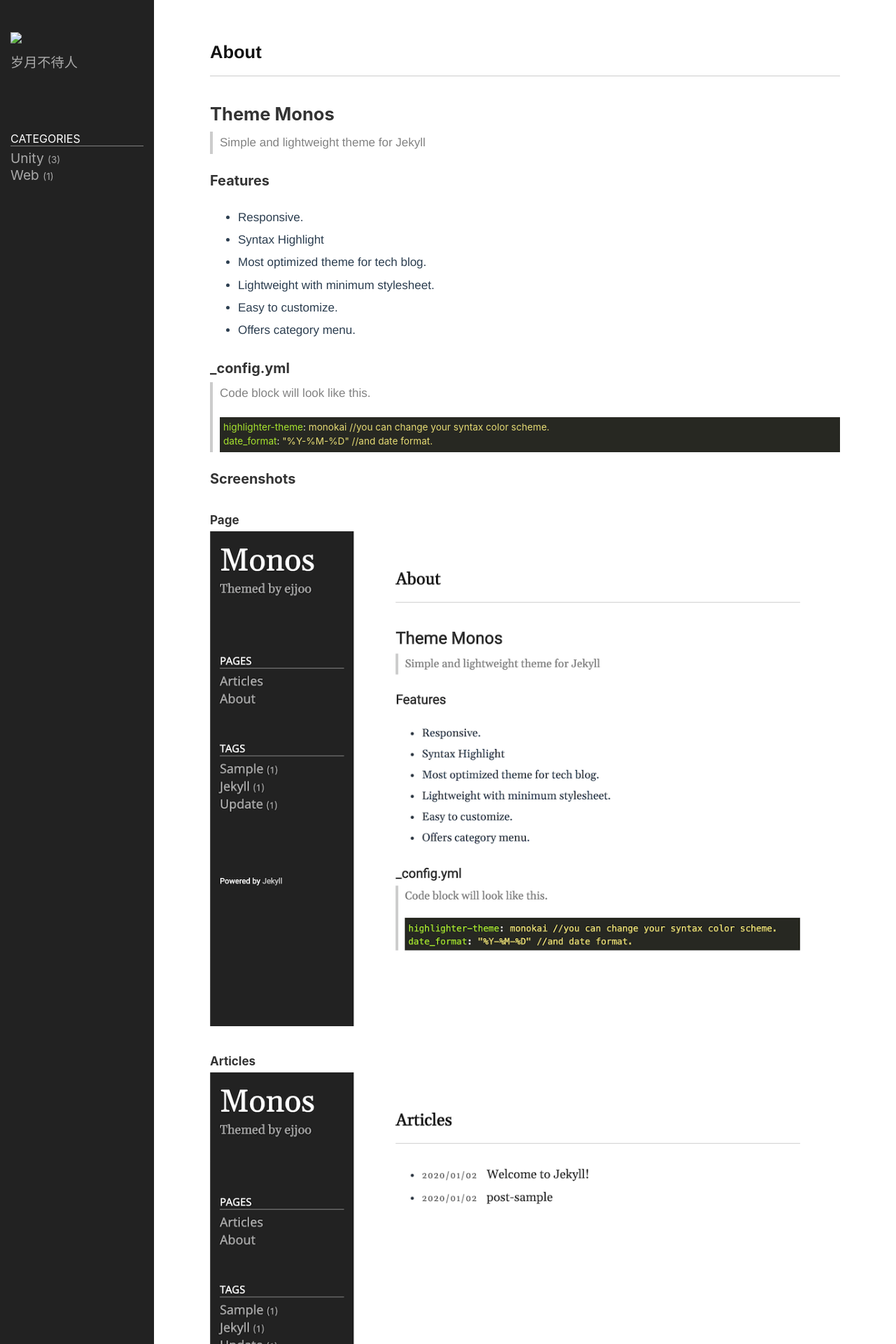
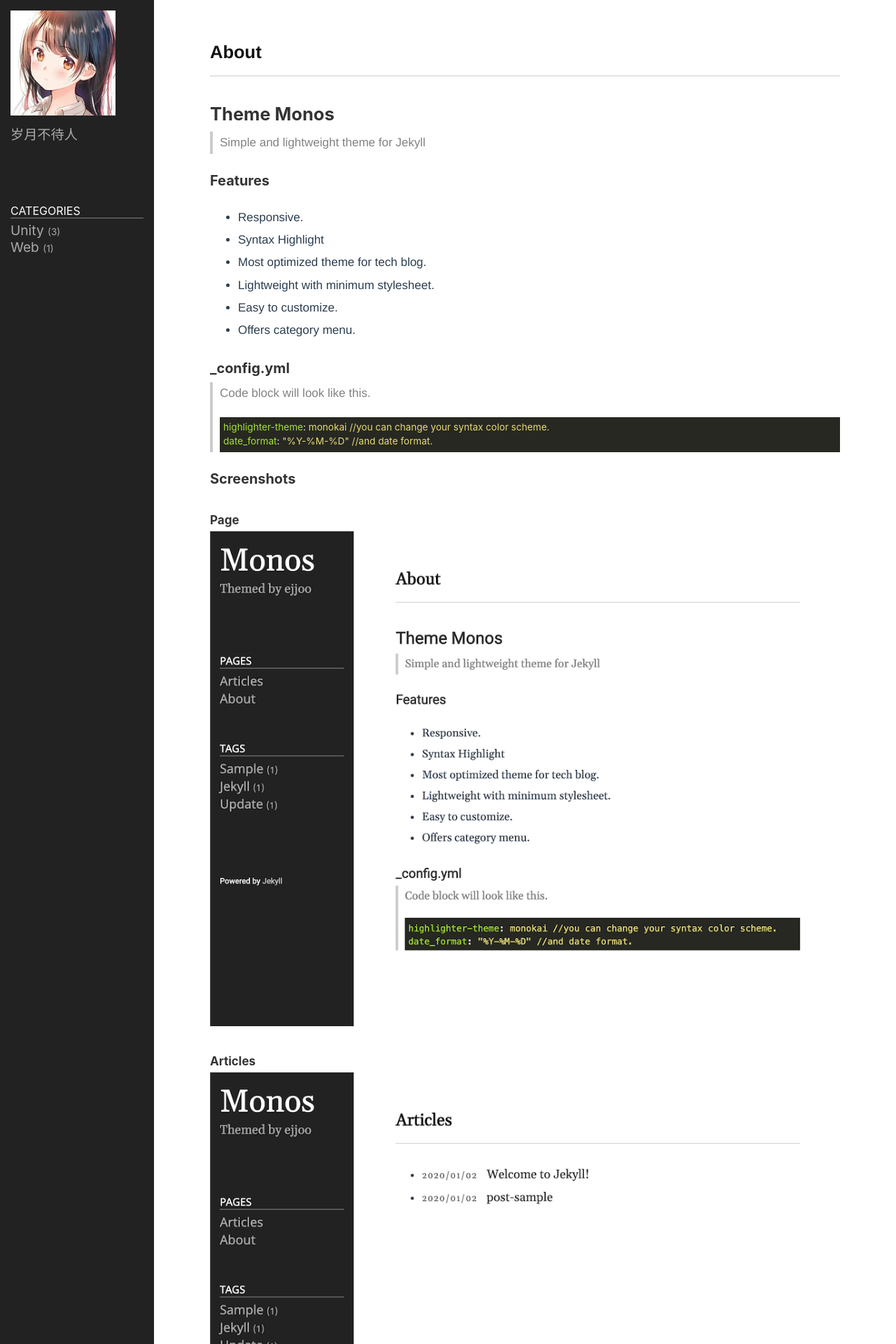
Before and after one commit to Honlay/Honlay.github.io, a Jekyll site: the page built from README.md, in a window 1280 px wide. Shown: the top 1920 px of the page at 70% size. Built offline with Jekyll 4.4.1, drawn with Linux system fonts in a browser that asks for light colours.

Commit message:
Update sidebar.html

```diff
--- a/_includes/sidebar.html
+++ b/_includes/sidebar.html
@@ -3,7 +3,7 @@
 		<!-- <img src="logo.png" alt="" >
 		<a href="/" src="logo.png"</a> -->
 		<a href="/">
-			<img src="logo.png" />
+			<img src="https://www.yuhonglei.cn/logo.png" />
 		</a>
 
 	</div>
```
